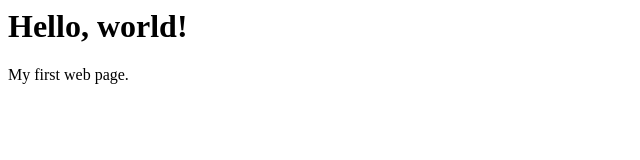
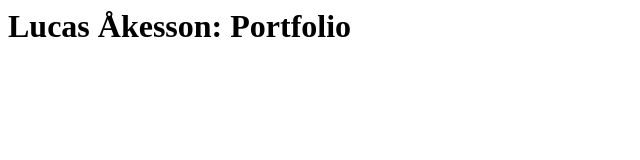
Before and after one commit to LukeTheDuke-afk/luketheduke-afk.github.io, a plain HTML site: page index.html in a window 1280 px wide. Shown: the whole page, without its empty margins (0-640 px from the left). Drawn offline with Linux system fonts and the light colour scheme.

Commit message:
Update index.html

```diff
--- a/index.html
+++ b/index.html
@@ -17,7 +17,6 @@
     </style>
   </head>
   <body>
-    <h1>Hello, world!</h1>
-    <p>My first web page.</p>
+    <h1>Lucas Åkesson: Portfolio</h1>
   </body>
 </html>
```
